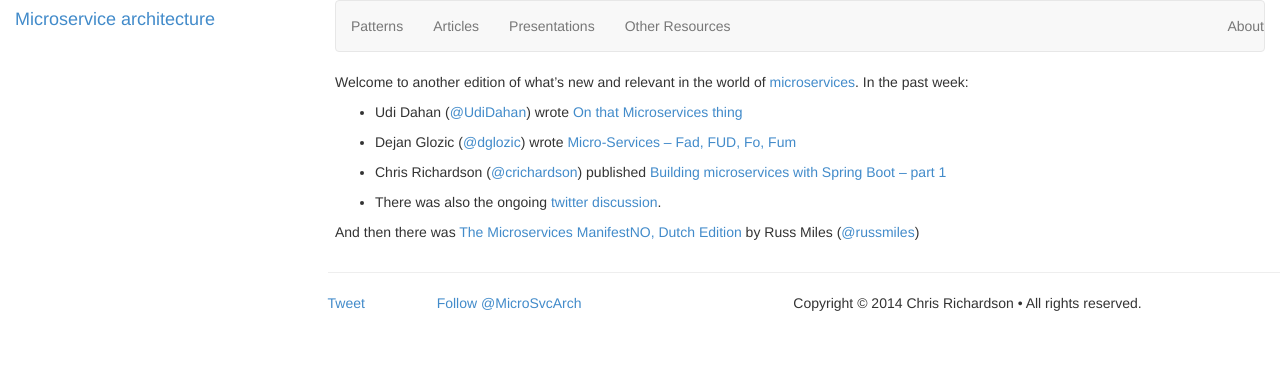
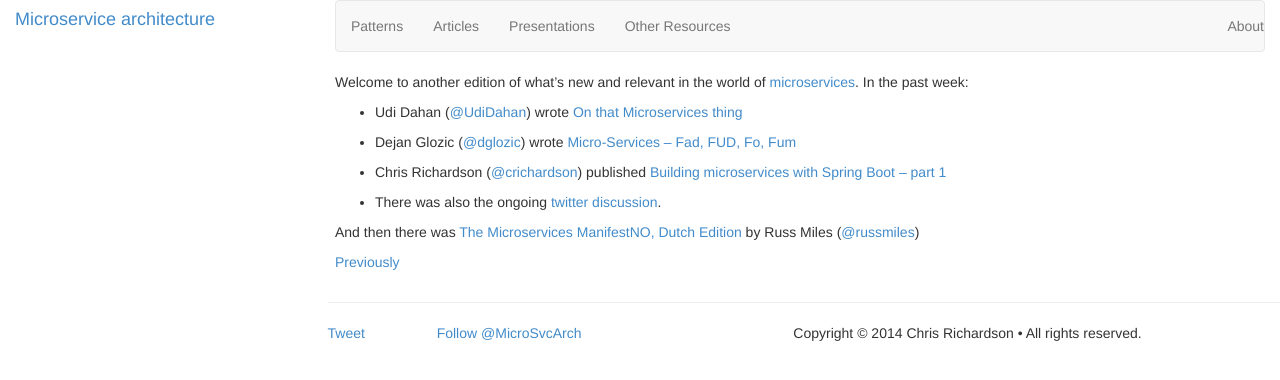
Before and after one commit to joobn72/microservices, a Jekyll site: the page built from _posts/2014-04-07-whats-new.md, in a window 1280 px wide. Shown: the top 380 px of the page. Built offline with Jekyll 4.4.1, drawn with Linux system fonts in a browser that asks for light colours; Markdown is read by kramdown in place of the engine named in the settings; comment, search, counter and statistics services are not loaded.

Commit message:
Updated content

```diff
--- a/_posts/2014-04-07-whats-new.md
+++ b/_posts/2014-04-07-whats-new.md
@@ -19,3 +19,5 @@ Welcome to another edition of what's new and relevant in the world of [microserv
 
 And then there was [The Microservices ManifestNO, Dutch Edition](http://www.russmiles.com/1/post/2014/04/the-microservices-manifestno-dutch-edition.html)
 by Russ Miles ([@russmiles](https://twitter.com/russmiles))
+
+[Previously](/microservices/news/2014/03/31/whats-new.html)
```
